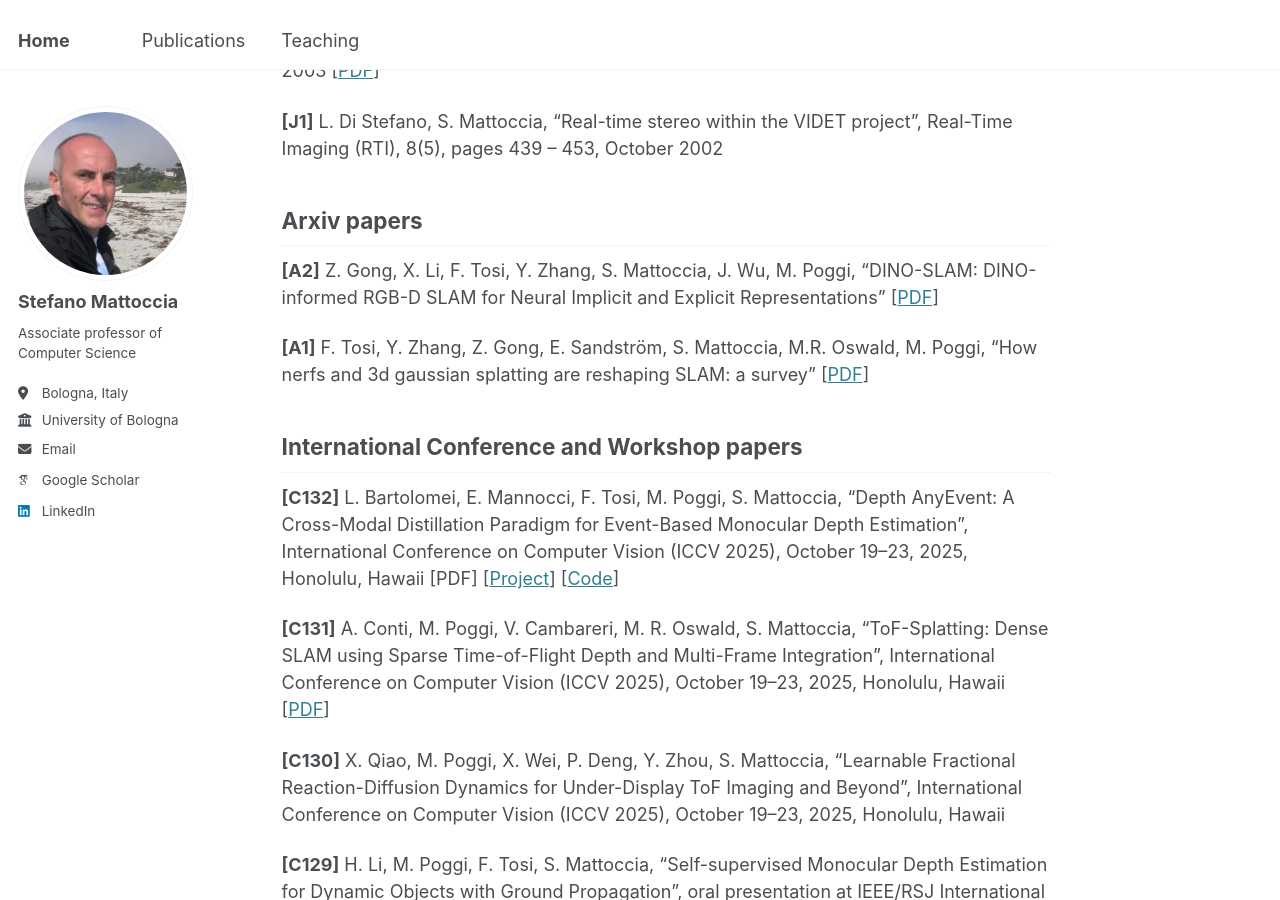
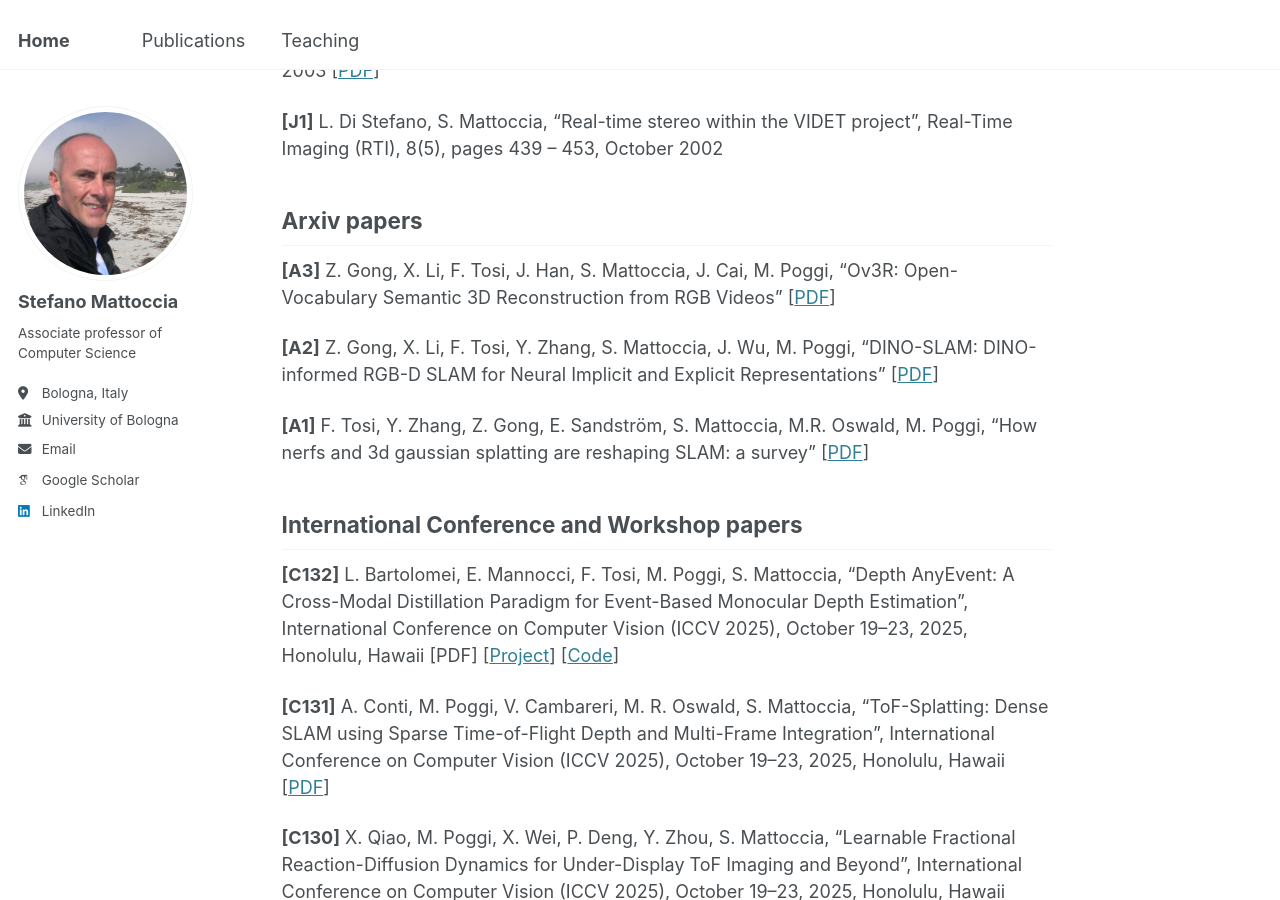
Before and after one commit to stefanomattoccia/stefanomattoccia.github.io, a Jekyll site: the page built from _pages/publications.md, in a window 1280 px wide and 900 px high, scrolled down 4041 px. Built offline with Jekyll 4.4.1, drawn with Linux system fonts in a browser that asks for light colours; some web fonts are replaced.

Commit message:
Update publications.md

```diff
--- a/_pages/publications.md
+++ b/_pages/publications.md
@@ -88,6 +88,8 @@ Journal papers
 
 Arxiv papers
 ------
+
+**[A3]** Z. Gong, X. Li, F. Tosi, J. Han, S. Mattoccia, J. Cai, M. Poggi, "Ov3R: Open-Vocabulary Semantic 3D Reconstruction from RGB Videos" [[PDF](https://arxiv.org/pdf/2507.22052)]
 
 **[A2]** Z. Gong, X. Li, F. Tosi, Y. Zhang, S. Mattoccia, J. Wu, M. Poggi, "DINO-SLAM: DINO-informed RGB-D SLAM for Neural Implicit and Explicit Representations" [[PDF](https://arxiv.org/pdf/2507.19474)]
 
```
